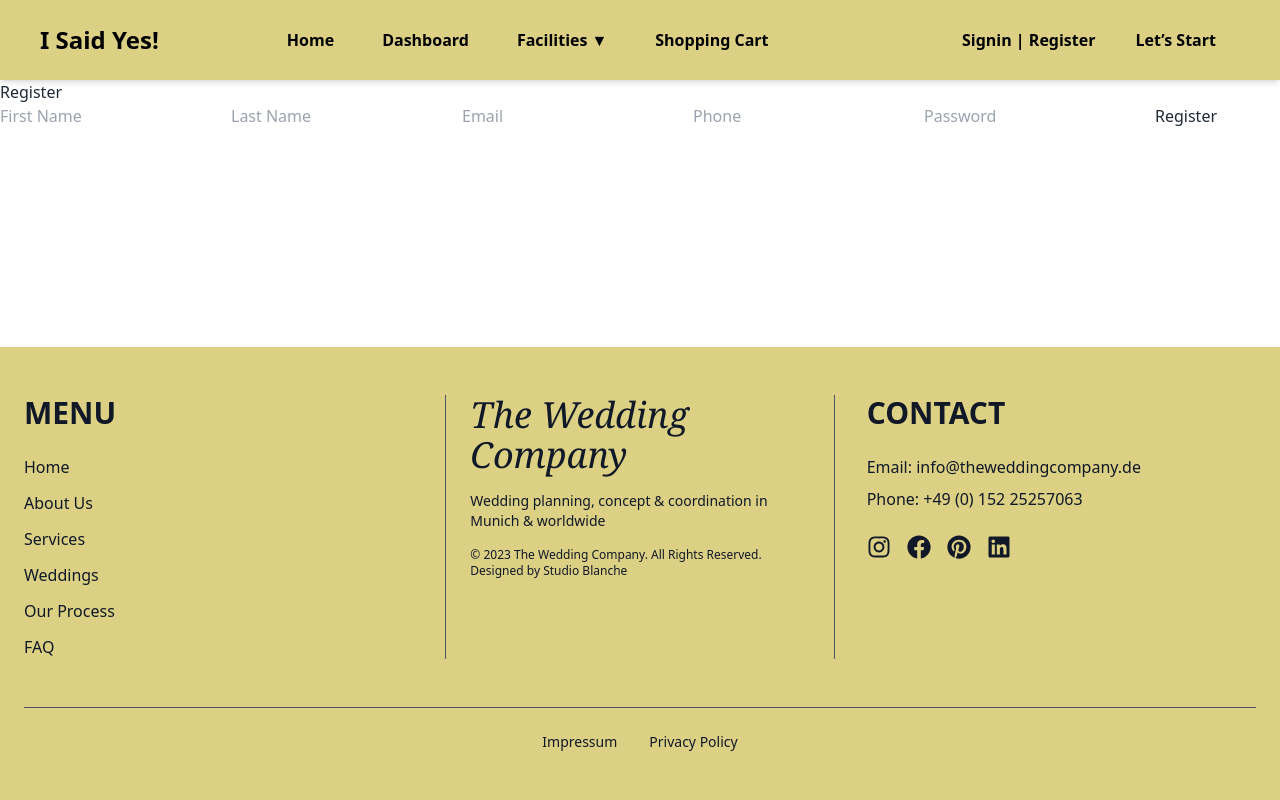
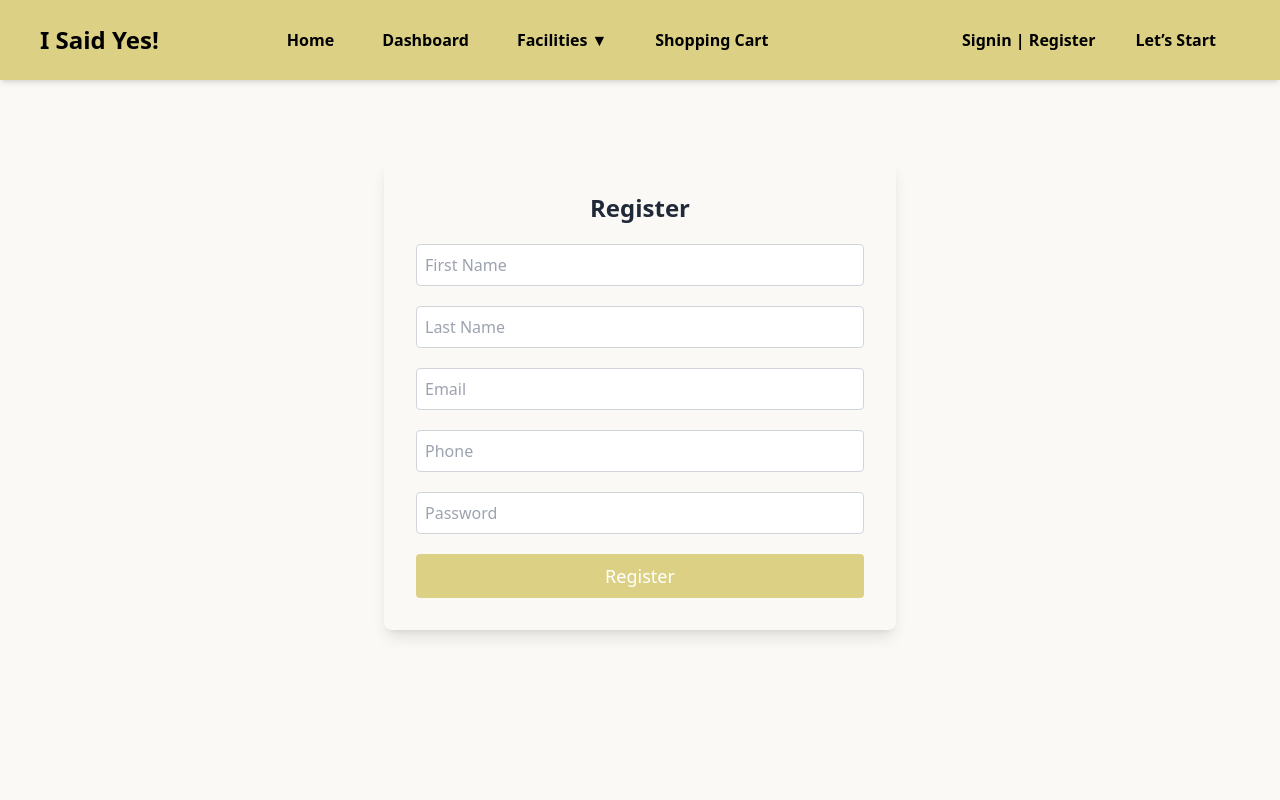
Before and after one commit to ZahraR85/Wedding-Planner, a React (Vite) app in the folder frontend/: page /register in a window 1280 px wide. Shown: the top 800 px of the page. Built offline with nearby package versions, Linux system fonts and the light colour scheme.

Commit message:
css register

```diff
--- a/frontend/src/Auth/Register.jsx
+++ b/frontend/src/Auth/Register.jsx
@@ -40,8 +40,9 @@ const Register = () => {
   };
 
   return (
-    <div className="form-container">
-      <h2>Register</h2>
+    <div className="flex justify-center items-start pt-20 min-h-screen bg-customBg">
+      <div className="max-w-5xl w-2/5 p-8 bg-customBg1 shadow-lg rounded-lg space-y-5">
+      <h2 className="text-2xl font-bold mb-4 text-center">Register</h2>
       {error && <p className="error">{error}</p>}
       {success && <p className="success">{success}</p>}
       <input
@@ -50,6 +51,7 @@ const Register = () => {
         placeholder="First Name"
         value={formData.name}
         onChange={handleChange}
+        className="block w-full p-2 border border-gray-300 rounded"
       />
       <input
         type="text"
@@ -57,6 +59,7 @@ const Register = () => {
         placeholder="Last Name"
         value={formData.family}
         onChange={handleChange}
+        className="block w-full p-2 border border-gray-300 rounded"
       />
       <input
         type="email"
@@ -64,6 +67,7 @@ const Register = () => {
         placeholder="Email"
         value={formData.email}
         onChange={handleChange}
+        className="block w-full p-2 border border-gray-300 rounded"
       />
       <input
         type="text"
@@ -71,6 +75,7 @@ const Register = () => {
         placeholder="Phone"
         value={formData.phone}
         onChange={handleChange}
+        className="block w-full p-2 border border-gray-300 rounded"
       />
       <input
         type="password"
@@ -78,8 +83,12 @@ const Register = () => {
         placeholder="Password"
         value={formData.password}
         onChange={handleChange}
+        className="block w-full p-2 border border-gray-300 rounded"
       />
-      <button onClick={handleRegister}>Register</button>
+      <button onClick={handleRegister}
+      className="bg-btnLight text-white py-2 text-lg hover:bg-btnDark rounded w-full"
+      >Register</button>
+    </div>
     </div>
   );
 };
```
